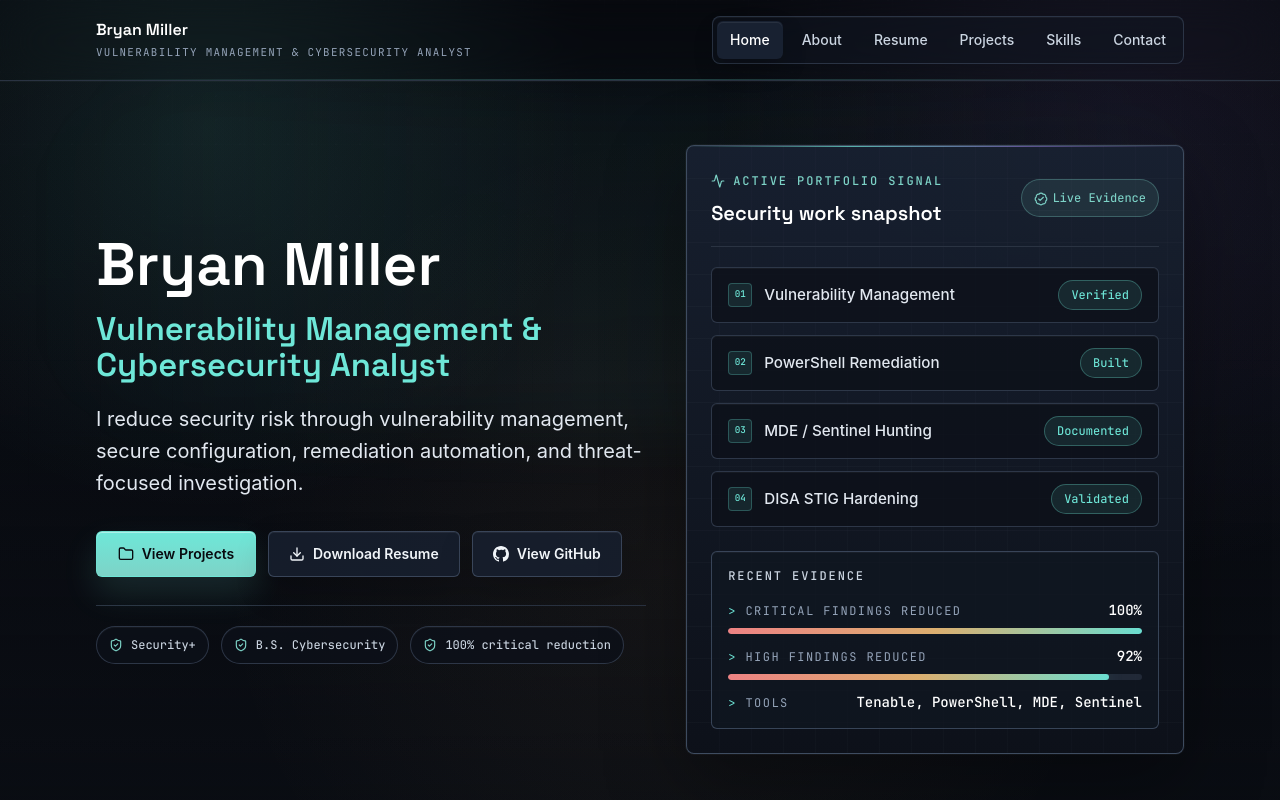
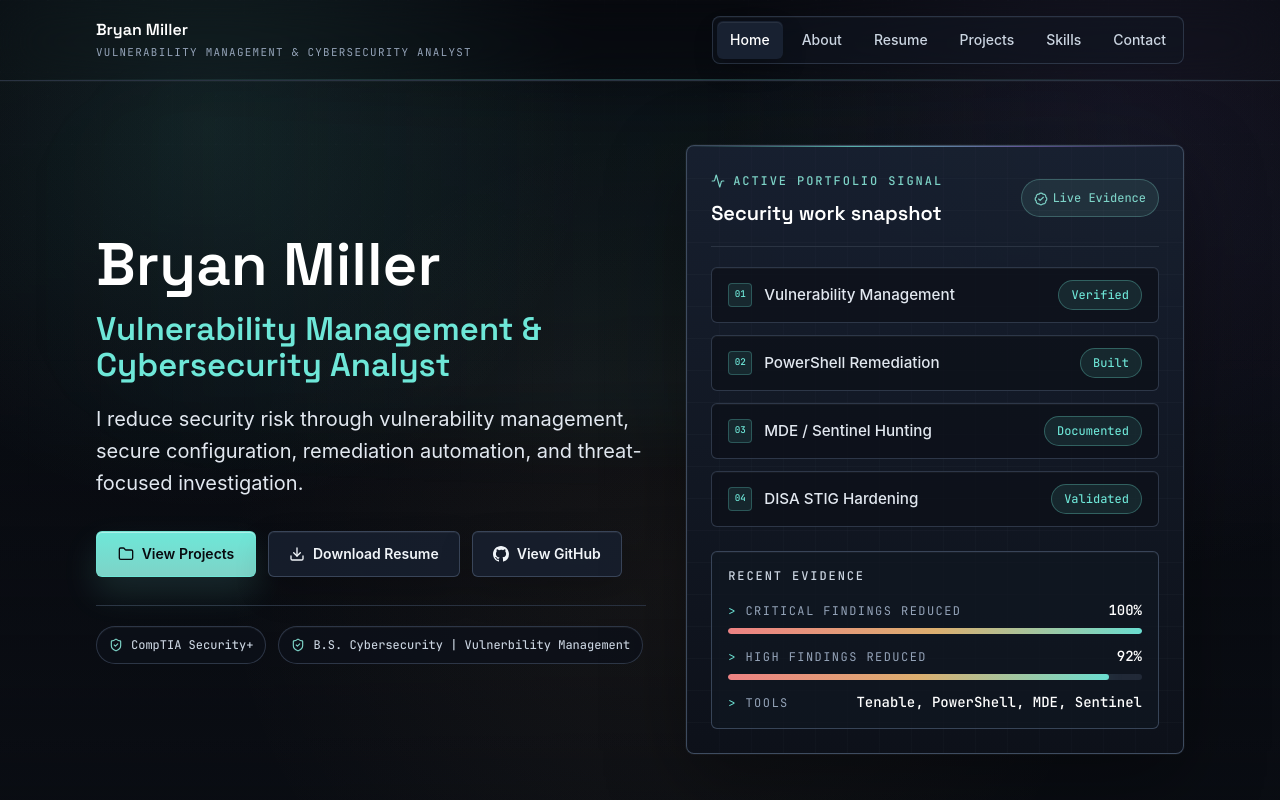
Before and after one commit to bryanpmiller/cybersecurity-portfolio-v2, a Next.js app: page / in a window 1280 px wide. Shown: the top 800 px of the page. Built offline with nearby package versions, Linux system fonts and the light colour scheme; a web font is replaced by a local one.

Commit message:
Minor HeroSection changes

```diff
--- a/components/sections/HeroSection.tsx
+++ b/components/sections/HeroSection.tsx
@@ -28,9 +28,9 @@ const portfolioSignals = [
 ];
 
 const proofItems = [
-  "Security+",
-  "B.S. Cybersecurity",
-  `${vulnerabilityReductionStats[0].value} critical reduction`
+  "CompTIA Security+",
+  "B.S. Cybersecurity | Vulnerbility Management",
+  //`${vulnerabilityReductionStats[0].value} critical reduction`
 ];
 
 const evidenceRows = [
```
Also changed, not shown: codex/WORKLOG.md (+9 -0 lines).
